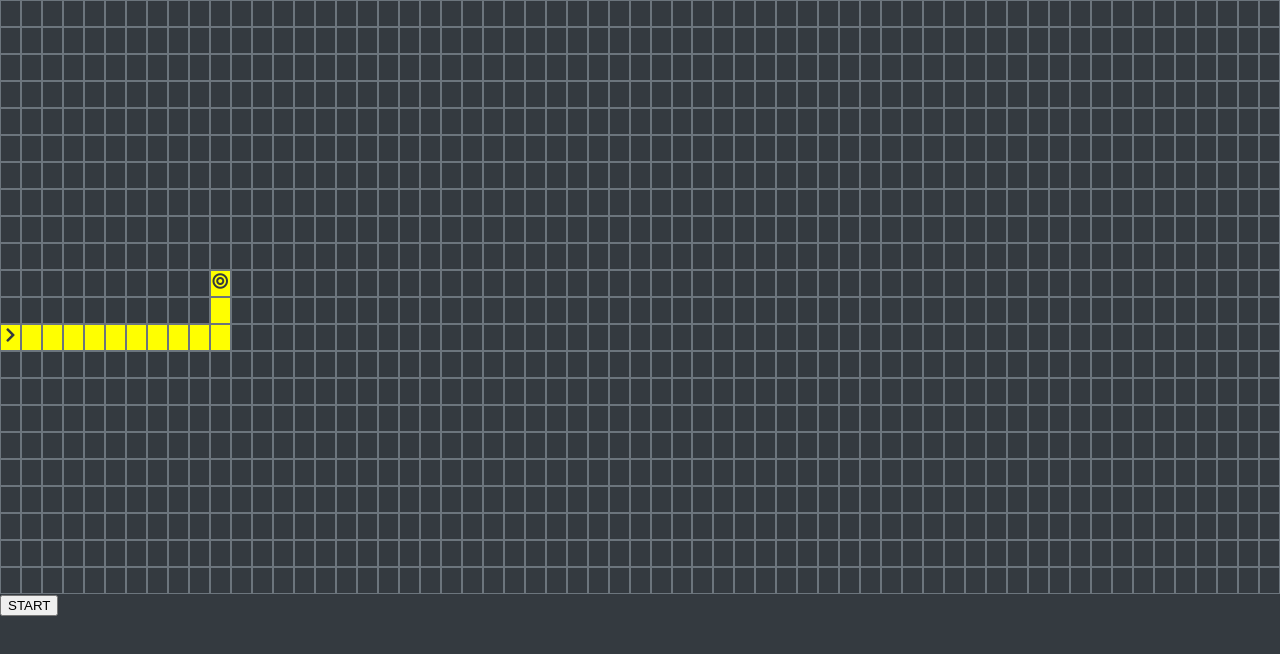
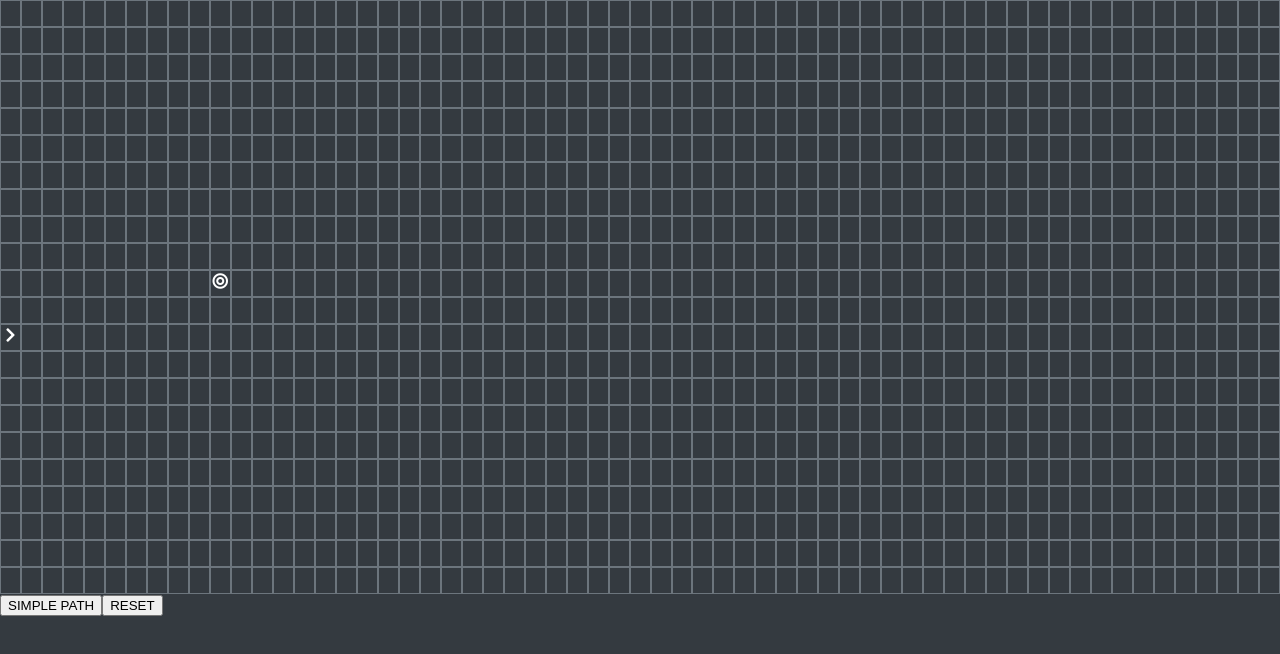
Before and after one commit to Robert1505/Shortest-Path, a React (Create React App) app: page / in a window 1280 px wide. Shown: the top 654 px of the page. Built offline with nearby package versions, Linux system fonts and the light colour scheme.

Commit message:
finished simple path

```diff
--- a/src/App.tsx
+++ b/src/App.tsx
@@ -38,20 +38,6 @@ function App() {
     mat[START_X][START_Y] = CELL_TYPE.START;
     mat[END_X][END_Y] = CELL_TYPE.END;
 
-    pMat[START_X][START_Y] = true;
-
-    if (START_Y > END_Y) {
-      for (let i = END_Y; i < START_Y; i++) pMat[START_X][i] = true;
-    } else {
-      for (let i = START_Y; i <= END_Y; i++) pMat[START_X][i] = true;
-    }
-
-    if(START_X > END_X){
-      for (let i = END_X; i < START_X; i++) pMat[i][END_Y] = true;
-    } else {
-      for (let i = START_X; i <= END_X; i++) pMat[i][END_Y] = true;
-    }
-
     setMatrix(mat);
     setPathMatrix(pMat);
   }, []);
@@ -71,10 +57,34 @@ function App() {
     });
   };
 
+  const renderSimplePath = () => {
+    const pMat: boolean[][] = [...pathMatrix];
+    if (START_Y > END_Y) {
+      for (let i = END_Y; i < START_Y; i++) pMat[START_X][i] = true;
+    } else {
+      for (let i = START_Y; i <= END_Y; i++) pMat[START_X][i] = true;
+    }
+
+    if (START_X > END_X) {
+      for (let i = END_X; i < START_X; i++) pMat[i][END_Y] = true;
+    } else {
+      for (let i = START_X; i <= END_X; i++) pMat[i][END_Y] = true;
+    }
+    setPathMatrix(pMat);
+  };
+
+  const resetPath = () => {
+    const pMat: boolean[][] = [...pathMatrix];
+    for (let i = 0; i < ROWS; i++)
+      for (let j = 0; j < COLUMNS; j++) pMat[i][j] = false;
+    setPathMatrix(pMat);
+  };
+
   return (
     <div className="App">
       {renderGrid()}
-      <button>START</button>
+      <button onClick={renderSimplePath}>SIMPLE PATH</button>
+      <button onClick={resetPath}>RESET</button>
     </div>
   );
 }
```
